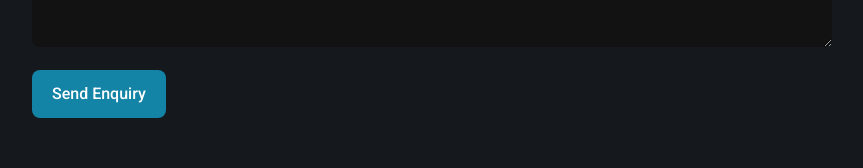
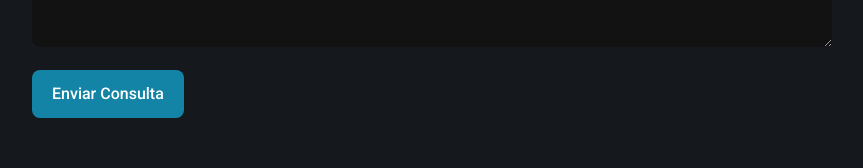
Before and after one commit to nicoryy/llassessoria-nextjs, a Next.js app: page / in a window 1280 px wide. Shown: the part 4553-4721 px from the top of the page, without its empty margins (208-1071 px from the left). Built offline with nearby package versions, Linux system fonts and the light colour scheme.

Commit message:
chore: Tradução

```diff
--- a/app/page.tsx
+++ b/app/page.tsx
@@ -323,7 +323,7 @@ export default function Home() {
                       type="submit"
                       className="inline-block w-full rounded-lg bg-primary px-5 py-3 font-medium text-white sm:w-auto"
                     >
-                      Send Enquiry
+                      Enviar Consulta
                     </button>
                   </div>
                 </form>
```
